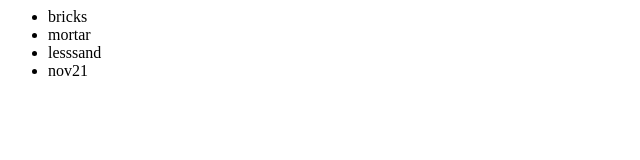
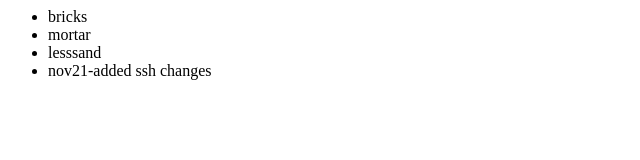
Before and after one commit to smaartcoder/newGitTest, a plain HTML site: page index.html in a window 1280 px wide. Shown: the whole page, without its empty margins (0-640 px from the left). Drawn offline with Linux system fonts and the light colour scheme.

Commit message:
ssh changes

```diff
--- a/index.html
+++ b/index.html
@@ -5,7 +5,7 @@
         <li>bricks</li>
         <li>mortar</li>
         <li>lesssand</li>
-        <li>nov21</li>
+        <li>nov21-added ssh changes</li>
       </ul>
     </div>
   </body>
```
